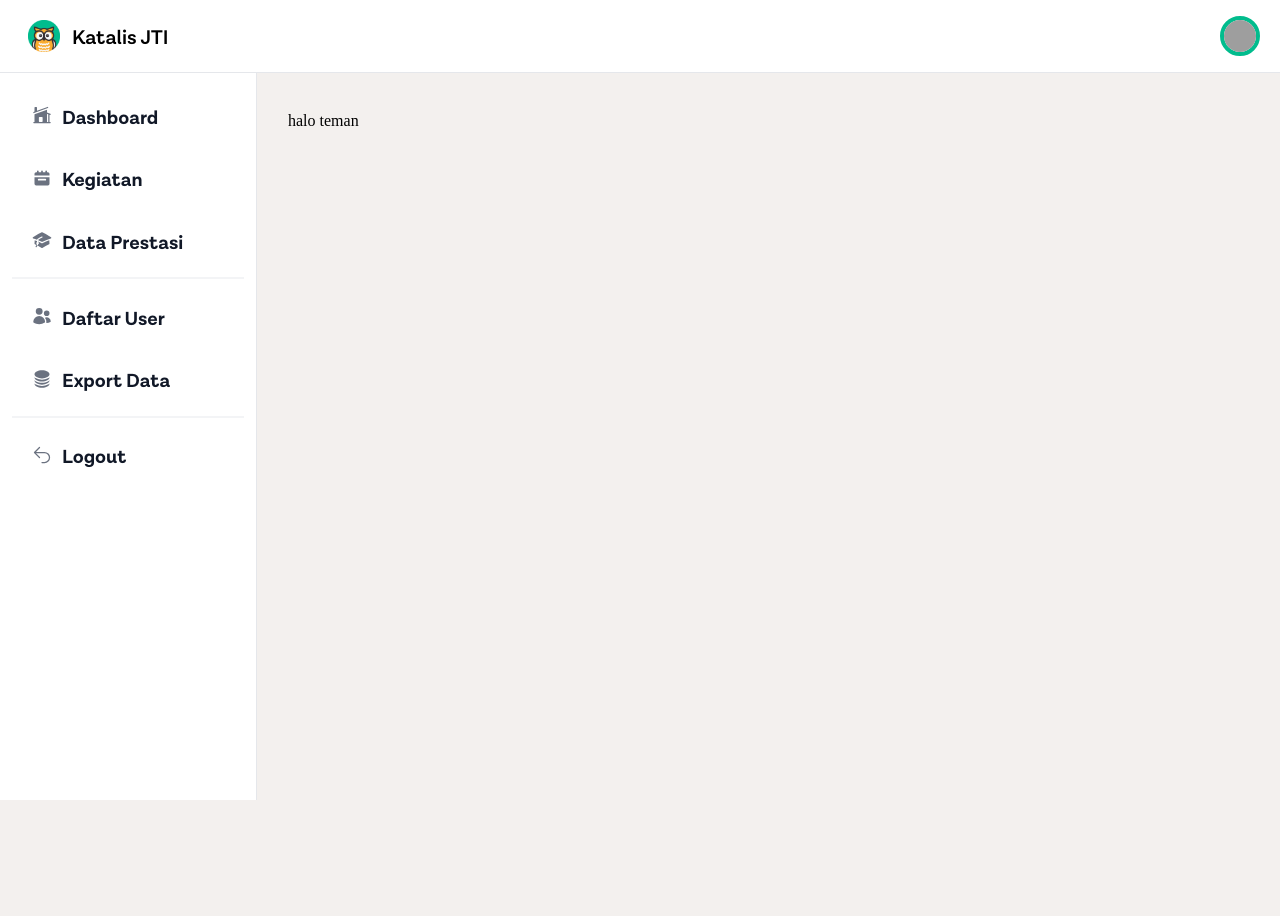
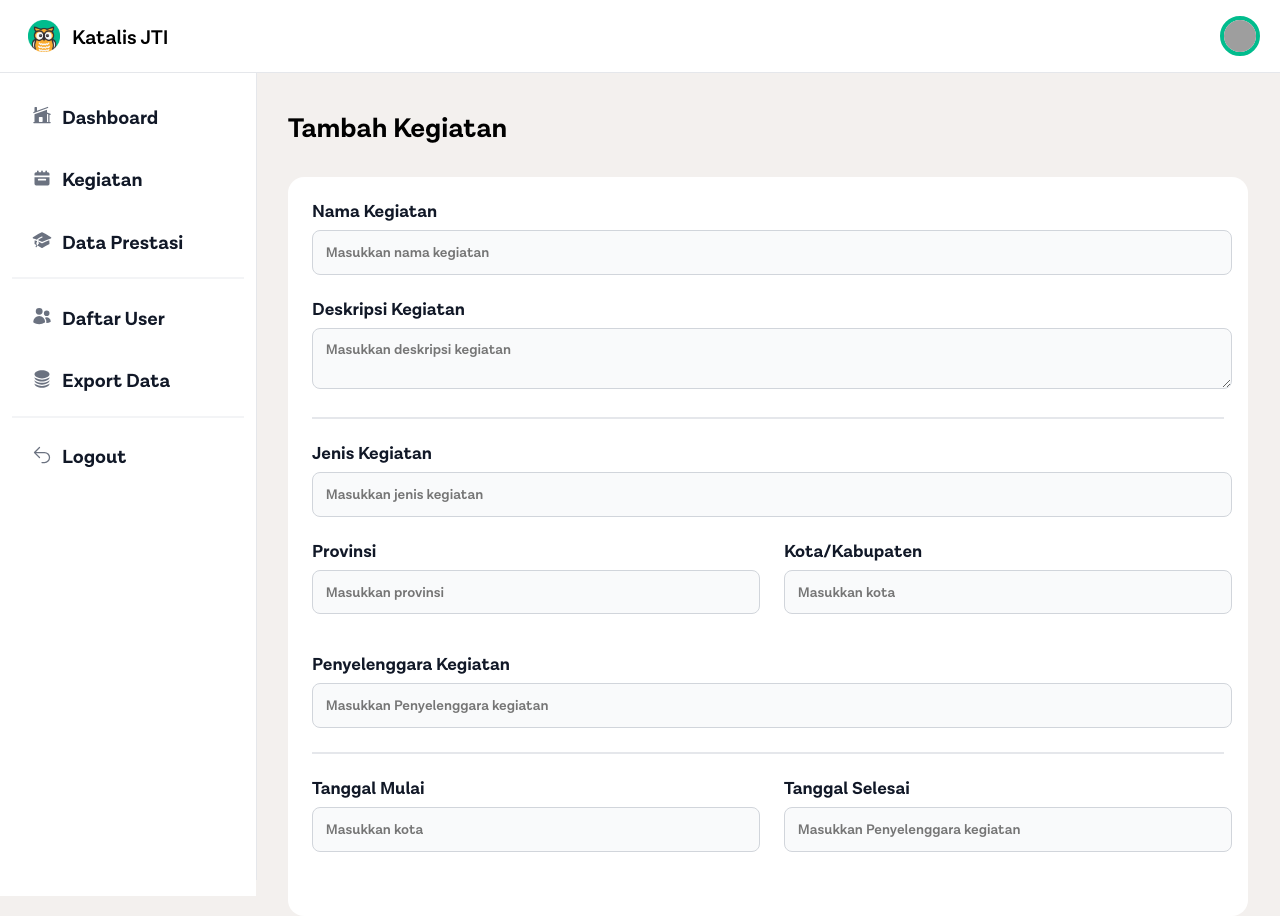
Before and after one commit to ckckckcz/Katalis-JTI, a PHP site: page /katalis/kegiatan/tambah_kegiatan in a window 1280 px wide. Before the commit the page ends 800 px from the top, so only its background shows below. Run offline with PHP 8.4, Linux system fonts and the light colour scheme; some libraries are stand-ins or nearby versions; grey boxes are pictures that could not be loaded.

Commit message:
update: make input grid at web mode

```diff
--- a/client/views/Admin/Functions/Tambah_Kegiatan.php
+++ b/client/views/Admin/Functions/Tambah_Kegiatan.php
@@ -1,6 +1,62 @@
 <?php include('./client/components/Admin/Sidebar.php'); ?>
 <section class="admin-section">
     <div class="admin-container">
-        halo teman
+        <h1 class="font-bold kegiatan-title">Tambah Kegiatan</h1>
+        <div class="kegiatan-card">
+            <form action="" class="kegiatan-form">
+                <div class="kegiatan-group">
+                    <label for="text" class="kegiatan-label font-bold">Nama Kegiatan</label>
+                    <input type="text" id="text" class="kegiatan-input font-semi-bold"
+                        placeholder="Masukkan nama kegiatan">
+                    </p>
+                </div>
+                <div class="kegiatan-group">
+                    <label for="text" class="kegiatan-label font-bold">Deskripsi Kegiatan</label>
+                    <textarea type="text" id="text" class="kegiatan-input font-semi-bold"
+                        placeholder="Masukkan deskripsi kegiatan"></textarea>
+                    </p>
+                </div>
+                <hr class="kegiatan-hr">
+                <div class="kegiatan-group">
+                    <label for="text" class="kegiatan-label font-bold">Jenis Kegiatan</label>
+                    <input type="text" id="text" class="kegiatan-input font-semi-bold"
+                        placeholder="Masukkan jenis kegiatan">
+                    </p>
+                </div>
+                <div class="kegiatan-grid">
+                    <div class="kegiatan-group">
+                        <label for="text" class="kegiatan-label font-bold">Provinsi</label>
+                        <input type="text" id="text" class="kegiatan-input font-semi-bold"
+                            placeholder="Masukkan provinsi">
+                        </p>
+                    </div>
+                    <div class="kegiatan-group">
+                        <label for="text" class="kegiatan-label font-bold">Kota/Kabupaten</label>
+                        <input type="text" id="text" class="kegiatan-input font-semi-bold" placeholder="Masukkan kota">
+                        </p>
+                    </div>
+                </div>
+                <div class="kegiatan-group">
+                    <label for="text" class="kegiatan-label font-bold">Penyelenggara Kegiatan</label>
+                    <input type="text" id="text" class="kegiatan-input font-semi-bold"
+                        placeholder="Masukkan Penyelenggara kegiatan">
+                    </p>
+                </div>
+                <hr class="kegiatan-hr">
+                <div class="kegiatan-grid">
+                    <div class="kegiatan-group">
+                        <label for="text" class="kegiatan-label font-bold">Tanggal Mulai</label>
+                        <input type="text" id="text" class="kegiatan-input font-semi-bold" placeholder="Masukkan kota">
+                        </p>
+                    </div>
+                    <div class="kegiatan-group">
+                        <label for="text" class="kegiatan-label font-bold">Tanggal Selesai</label>
+                        <input type="text" id="text" class="kegiatan-input font-semi-bold"
+                            placeholder="Masukkan Penyelenggara kegiatan">
+                        </p>
+                    </div>
+                </div>
+            </form>
+        </div>
     </div>
 </section>
--- a/public/styles/admin/Kegiatan.css
+++ b/public/styles/admin/Kegiatan.css
@@ -10,3 +10,58 @@
   margin-top: 0;
   margin-bottom: 0;
 }
+
+.kegiatan-card {
+  background-color: white;
+  border-radius: 1rem;
+  padding: 1.5rem;
+}
+
+.kegiatan-input {
+}
+
+.kegiatan-group {
+  margin-bottom: 1.5rem;
+  margin-right: 20px;
+}
+.kegiatan-label {
+  display: block;
+  margin-bottom: 0.5rem;
+  font-size: 1.1rem;
+  font-weight: bold;
+  color: #111827;
+}
+
+.kegiatan-input {
+  background-color: #f9fafb;
+  border: 1px solid #d1d5db;
+  color: #111827;
+  font-size: 0.875rem;
+  border-radius: 0.5rem;
+  padding: 0.8rem;
+  width: 100%;
+}
+
+.kegiatan-input:focus {
+  border-color: #01bc8d;
+  outline: none;
+  box-shadow: 0 0 0 2px rgba(239, 68, 68, 0.3);
+}
+.kegiatan-hr {
+  border: none; /* Menghapus border default */
+  height: 2px; /* Tinggi garis */
+  background-color: #e5e7eb; /* Warna garis */
+  margin-bottom: 1.5rem;
+}
+
+.kegiatan-grid {
+  display: grid;
+  grid-template-columns: repeat(2, 1fr);
+  gap: 2rem;
+}
+
+@media (max-width: 640px) {
+  .kegiatan-grid {
+    display: block;
+  }
+}
```
Also changed, not shown: client/views/auth/Register.php (added).
